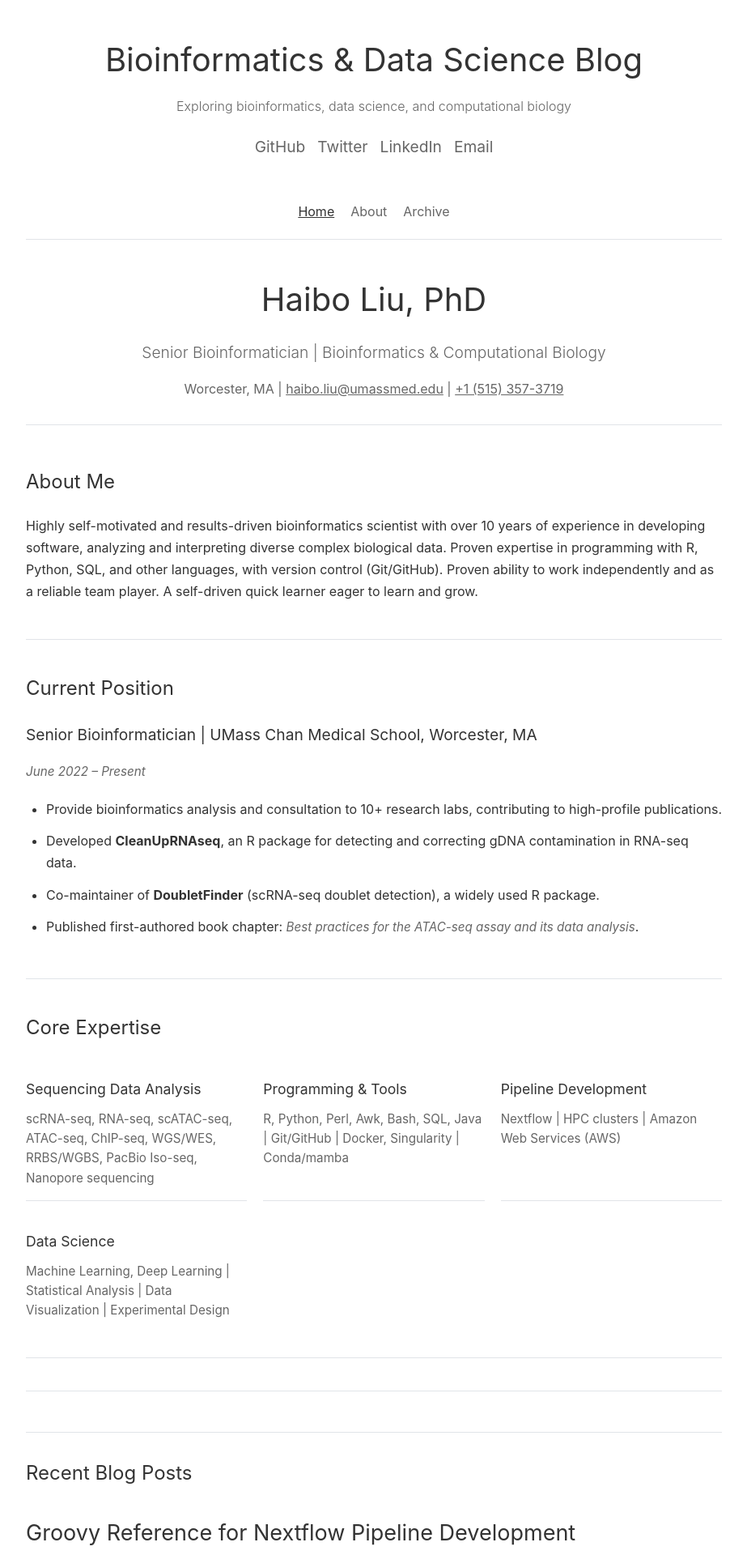
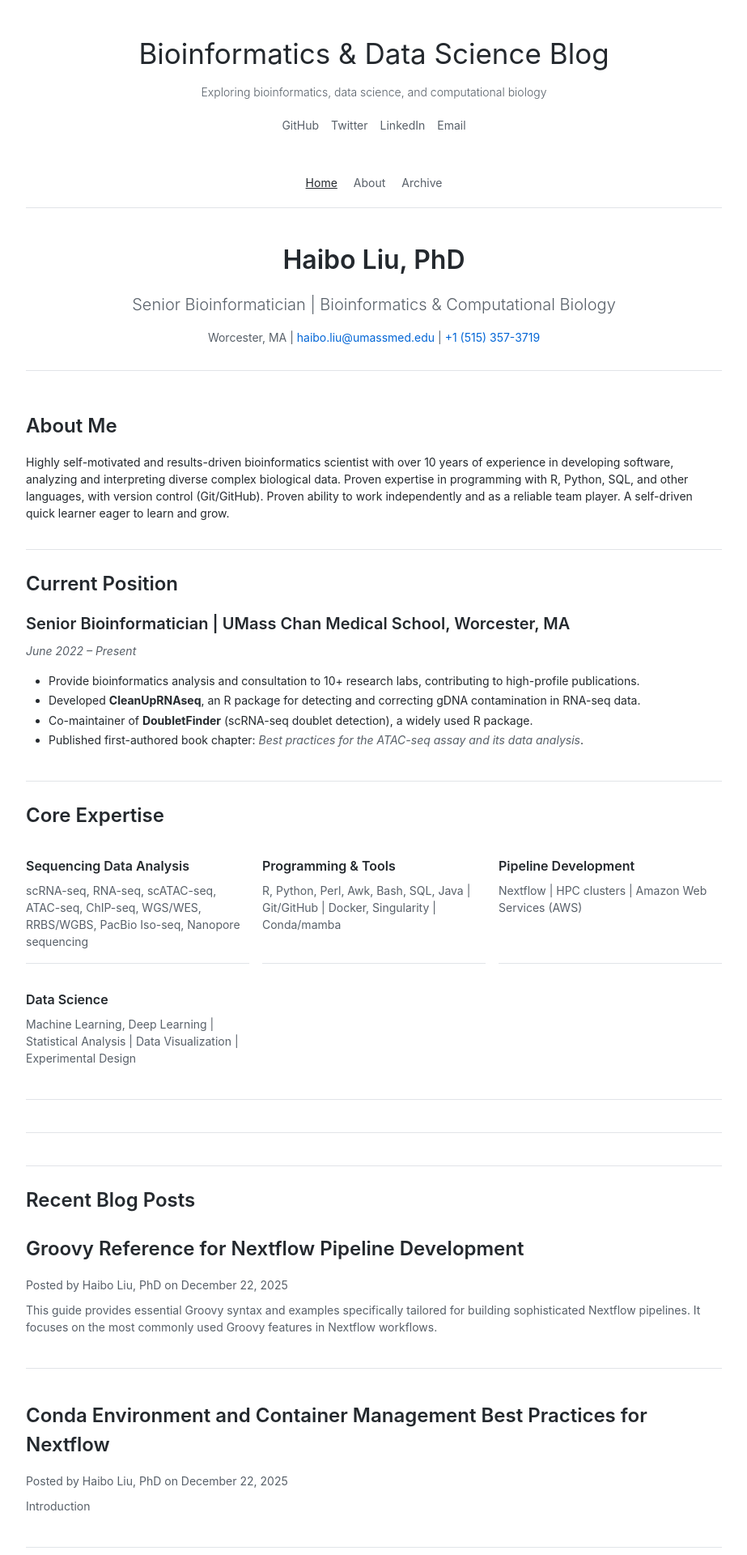
Before and after one commit to haibol2016/haibol2016.github.io, a Jekyll site: the page built from index.html, in a window 1280 px wide. Shown: the top 1920 px of the page at 81% size, without its empty margins (178-1101 px from the left). Built offline with Jekyll 4.4.1, drawn with Linux system fonts in a browser that asks for light colours; nearby versions of some CDN libraries.

Commit message:
fix code blockcss

```diff
--- a/assets/css/main.css
+++ b/assets/css/main.css
@@ -1,5 +1,5 @@
 /* ============================================
-   Minimal Blog Styling (inspired by iamtrask.github.io)
+   Minimal Blog Styling (matching iamtrask.github.io)
    ============================================ */
 
 /* Base styles */
@@ -10,11 +10,11 @@
 body {
   margin: 0;
   padding: 0;
-  font-family: -apple-system, BlinkMacSystemFont, "Segoe UI", Roboto, "Helvetica Neue", Arial, sans-serif;
-  font-size: 16px;
-  line-height: 1.7;
-  color: #333;
-  background: #fff;
+  font-family: -apple-system, BlinkMacSystemFont, "Segoe UI", Helvetica, Arial, sans-serif;
+  font-size: 14px;
+  line-height: 1.5;
+  color: #24292e;
+  background-color: #fff;
 }
 
 .wrapper {
@@ -38,7 +38,7 @@
 }
 
 header h1 a {
-  color: #333;
+  color: #24292e;
   text-decoration: none;
 }
 
@@ -47,7 +47,7 @@
 }
 
 .subtitle {
-  color: #666;
+  color: #586069;
   margin: 10px 0 0 0;
   font-size: 1em;
   font-weight: 300;
@@ -62,14 +62,14 @@
 }
 
 .social-links a {
-  color: #666;
-  font-size: 1.2em;
+  color: #586069;
+  font-size: 1em;
   text-decoration: none;
-  transition: opacity 0.2s;
 }
 
 .social-links a:hover {
-  opacity: 0.7;
+  color: #0366d6;
+  text-decoration: underline;
 }
 
 /* ============================================
@@ -97,15 +97,14 @@
 }
 
 nav a {
-  color: #666;
+  color: #586069;
   text-decoration: none;
   font-weight: 400;
-  transition: color 0.2s;
 }
 
 nav a:hover,
 nav a.active {
-  color: #333;
+  color: #24292e;
   text-decoration: underline;
 }
 
@@ -117,38 +116,39 @@
 }
 
 h1, h2, h3, h4, h5, h6 {
-  font-weight: 400;
-  color: #333;
+  font-weight: 600;
+  color: #24292e;
   margin-top: 0;
 }
 
 h1 {
-  font-size: 2em;
+  font-size: 32px;
+  margin-bottom: 16px;
 }
 
 h2 {
-  font-size: 1.5em;
-  margin-top: 40px;
-  margin-bottom: 20px;
+  font-size: 24px;
+  margin-top: 24px;
+  margin-bottom: 16px;
 }
 
 h3 {
-  font-size: 1.3em;
-  margin-top: 30px;
-  margin-bottom: 15px;
+  font-size: 20px;
+  margin-top: 24px;
+  margin-bottom: 16px;
 }
 
 p {
-  margin: 15px 0;
+  margin: 0 0 10px 0;
 }
 
 a {
-  color: #333;
-  text-decoration: underline;
+  color: #0366d6;
+  text-decoration: none;
 }
 
 a:hover {
-  color: #000;
+  text-decoration: underline;
 }
 
 /* ============================================
@@ -172,17 +172,17 @@
 }
 
 .post-meta {
-  color: #666;
-  font-size: 0.9em;
+  color: #586069;
+  font-size: 14px;
   margin-bottom: 10px;
   display: block;
 }
 
 .post-link {
-  color: #333;
+  color: #24292e;
   text-decoration: none;
-  font-size: 1.3em;
-  font-weight: 400;
+  font-size: 24px;
+  font-weight: 600;
   display: block;
   margin-bottom: 10px;
 }
@@ -192,9 +192,9 @@
 }
 
 .post-excerpt {
-  color: #666;
+  color: #586069;
   margin: 10px 0;
-  line-height: 1.6;
+  line-height: 1.5;
 }
 
 /* ============================================
@@ -207,95 +207,89 @@
 }
 
 .post-title {
-  font-size: 2em;
-  margin-bottom: 15px;
-  color: #333;
-  font-weight: 400;
-  line-height: 1.2;
+  font-size: 32px;
+  margin-bottom: 16px;
+  color: #24292e;
+  font-weight: 600;
+  line-height: 1.25;
 }
 
 .post-content {
-  line-height: 1.8;
-  font-size: 1.05em;
+  line-height: 1.5;
+  font-size: 16px;
 }
 
 .post-content h1,
 .post-content h2,
 .post-content h3,
 .post-content h4 {
-  margin-top: 40px;
-  margin-bottom: 20px;
-  color: #333;
-  font-weight: 400;
+  margin-top: 24px;
+  margin-bottom: 16px;
+  color: #24292e;
+  font-weight: 600;
+}
+
+.post-content h1 {
+  font-size: 2em;
+  padding-bottom: 0.3em;
+  border-bottom: 1px solid #eaecef;
 }
 
 .post-content h2 {
-  font-size: 1.8em;
-  border-bottom: 1px solid #e1e4e8;
-  padding-bottom: 10px;
-  margin-top: 50px;
+  font-size: 1.5em;
+  padding-bottom: 0.3em;
+  border-bottom: 1px solid #eaecef;
 }
 
 .post-content h3 {
-  font-size: 1.4em;
+  font-size: 1.25em;
 }
 
 .post-content code {
-  background-color: #fff;
-  padding: 2px 6px;
+  padding: 0.2em 0.4em;
+  margin: 0;
+  font-size: 85%;
+  background-color: rgba(27, 31, 35, 0.05);
   border-radius: 3px;
-  font-size: 0.9em;
-  font-family: "SFMono-Regular", Consolas, "Liberation Mono", Menlo, monospace;
-  color: #e83e8c;
-  border: 1px solid #e1e4e8;
+  font-family: "SFMono-Regular", Consolas, "Liberation Mono", Menlo, Courier, monospace;
 }
 
 .post-content pre {
-  background: #fff;
-  border: 1px solid #e1e4e8;
+  padding: 16px;
+  overflow: auto;
+  font-size: 85%;
+  line-height: 1.45;
+  background-color: #f6f8fa;
   border-radius: 3px;
-  padding: 16px;
-  overflow-x: auto;
-  line-height: 1.6;
-  margin: 25px 0;
+  margin: 16px 0;
 }
 
 .post-content pre code {
+  display: inline;
+  max-width: auto;
+  padding: 0;
+  margin: 0;
+  overflow: visible;
+  line-height: inherit;
+  word-wrap: normal;
   background-color: transparent;
-  padding: 0;
-  color: #333;
-  border: none;
-  font-size: 0.95em;
+  border: 0;
+  border-radius: 0;
 }
 
-/* Override Prism.js theme with white background - must be after Prism CSS */
-.post-content pre,
-.post-content pre[class*="language-"],
-.post-content code[class*="language-"],
-pre[class*="language-"],
-code[class*="language-"] {
-  background: #fff !important;
-  color: #333 !important;
-  border: 1px solid #e1e4e8 !important;
+/* ============================================
+   Code Blocks with Line Numbers (Rouge/Kramdown)
+   ============================================ */
+.post-content .highlight {
+  margin-bottom: 16px;
 }
 
-.post-content pre code,
-.post-content pre[class*="language-"] code,
-.post-content pre[class*="language-"] code[class*="language-"],
-pre[class*="language-"] code[class*="language-"] {
-  background: transparent !important;
-  color: #333 !important;
-  border: none !important;
+.post-content .highlight pre {
+  margin-bottom: 0;
+  word-break: normal;
 }
 
-/* Style line numbers from Rouge/Kramdown */
-.post-content .highlight,
-.post-content pre {
-  margin: 25px 0;
-}
-
-.post-content .highlight table,
-.post-content pre table {
+.post-content .highlight table {
   width: 100%;
   border-collapse: collapse;
   margin: 0;
@@ -303,152 +297,67 @@
   table-layout: fixed;
 }
 
-.post-content .highlight tbody,
-.post-content pre tbody {
+.post-content .highlight tbody {
   display: table-row-group;
 }
 
-.post-content .highlight tr,
-.post-content pre tr {
+.post-content .highlight tr {
   display: table-row;
 }
 
-.post-content .highlight td,
-.post-content pre td {
+.post-content .highlight td {
   display: table-cell;
   vertical-align: top;
-  border: none !important;
+  border: none;
   padding: 0;
 }
 
-.post-content .highlight td.lineno,
-.post-content pre td.lineno {
-  width: 3em;
-  min-width: 3em;
-  max-width: 3em;
-  padding: 0 8px 0 16px;
+.post-content .highlight td.lineno {
+  width: 1%;
+  min-width: 50px;
+  padding: 0 10px 0 0;
   text-align: right;
-  color: #999;
-  background: #fafafa;
+  color: #6a737d;
+  background-color: transparent;
   user-select: none;
   -webkit-user-select: none;
-  border-right: 1px solid #e1e4e8;
   white-space: nowrap;
 }
 
-.post-content .highlight td.code,
-.post-content pre td.code {
-  width: auto;
-  padding: 0 16px;
+.post-content .highlight td.code {
+  width: 99%;
+  padding: 16px;
   overflow-x: auto;
-  background: #fff;
+  background-color: #f6f8fa;
 }
 
-.post-content .highlight pre,
-.post-content pre pre {
+.post-content .highlight pre {
   margin: 0;
-  padding: 16px 0;
+  padding: 0;
   background: transparent;
   border: none;
   overflow-x: auto;
+  font-size: 85%;
+  line-height: 1.45;
 }
 
 .post-content .highlight .lineno {
   display: inline-block;
-  color: #999;
+  color: #6a737d;
 }
 
-/* Override Prism token colors for light theme */
-.post-content .token.comment,
-.post-content .token.prolog,
-.post-content .token.doctype,
-.post-content .token.cdata {
-  color: #6a737d !important;
+/* ============================================
+   Override Prism.js for white background
+   ============================================ */
+.post-content pre[class*="language-"],
+.post-content code[class*="language-"] {
+  background: #f6f8fa !important;
+  color: #24292e !important;
 }
 
-.post-content .token.punctuation {
-  color: #333 !important;
-}
-
-.post-content .token.property,
-.post-content .token.tag,
-.post-content .token.boolean,
-.post-content .token.number,
-.post-content .token.constant,
-.post-content .token.symbol,
-.post-content .token.deleted {
-  color: #005cc5 !important;
-}
-
-.post-content .token.selector,
-.post-content .token.attr-name,
-.post-content .token.string,
-.post-content .token.char,
-.post-content .token.builtin,
-.post-content .token.inserted {
-  color: #032f62 !important;
-}
-
-.post-content .token.operator,
-.post-content .token.entity,
-.post-content .token.url,
-.post-content .language-css .token.string,
-.post-content .style .token.string {
-  color: #d73a49 !important;
-}
-
-.post-content .token.atrule,
-.post-content .token.attr-value,
-.post-content .token.keyword {
-  color: #d73a49 !important;
-}
-
-.post-content .token.function,
-.post-content .token.class-name {
-  color: #6f42c1 !important;
-}
-
-.post-content blockquote {
-  border-left: 4px solid #e1e4e8;
-  padding: 0 20px;
-  margin: 25px 0;
-  color: #666;
-  font-style: italic;
-}
-
-.post-content img {
-  max-width: 100%;
-  height: auto;
-  margin: 30px 0;
-}
-
-.post-content ul,
-.post-content ol {
-  margin: 20px 0;
-  padding-left: 30px;
-}
-
-.post-content li {
-  margin: 10px 0;
-}
-
-.post-content table {
-  width: 100%;
-  border-collapse: collapse;
-  margin: 25px 0;
-}
-
-.post-content table th {
-  background: #f6f8fa;
-  padding: 12px;
-  text-align: left;
-  font-weight: 500;
-  border-bottom: 2px solid #e1e4e8;
-}
-
-.post-content table td {
-  padding: 12px;
-  border-bottom: 1px solid #e1e4e8;
+.post-content pre[class*="language-"] code[class*="language-"] {
+  background: transparent !important;
+  color: #24292e !important;
 }
 
 /* ============================================
@@ -464,10 +373,10 @@
 .tag {
   display: inline-block;
   background: #f6f8fa;
-  color: #666;
+  color: #586069;
   padding: 4px 12px;
   border-radius: 3px;
-  font-size: 0.85em;
+  font-size: 12px;
   text-decoration: none;
 }
 
@@ -482,14 +391,15 @@
   background: #f6f8fa;
   border: 1px solid #e1e4e8;
   border-radius: 3px;
-  padding: 20px;
-  margin: 30px 0;
+  padding: 16px;
+  margin: 16px 0;
 }
 
 .toc h3 {
   margin-top: 0;
-  color: #333;
-  font-size: 1.1em;
+  color: #24292e;
+  font-size: 16px;
+  font-weight: 600;
 }
 
 .toc ul {
@@ -502,12 +412,83 @@
 }
 
 .toc a {
-  color: #333;
+  color: #0366d6;
   text-decoration: none;
 }
 
 .toc a:hover {
   text-decoration: underline;
+}
+
+/* ============================================
+   Blockquotes
+   ============================================ */
+.post-content blockquote {
+  padding: 0 1em;
+  color: #6a737d;
+  border-left: 0.25em solid #dfe2e5;
+  margin: 16px 0;
+}
+
+.post-content blockquote > :first-child {
+  margin-top: 0;
+}
+
+.post-content blockquote > :last-child {
+  margin-bottom: 0;
+}
+
+/* ============================================
+   Images
+   ============================================ */
+.post-content img {
+  max-width: 100%;
+  height: auto;
+  margin: 16px 0;
+}
+
+/* ============================================
+   Lists
+   ============================================ */
+.post-content ul,
+.post-content ol {
+  margin: 16px 0;
+  padding-left: 2em;
+}
+
+.post-content li {
+  margin: 0.25em 0;
+}
+
+/* ============================================
+   Tables
+   ============================================ */
+.post-content table {
+  width: 100%;
+  border-collapse: collapse;
+  margin: 16px 0;
+  display: block;
+  overflow: auto;
+}
+
+.post-content table th {
+  font-weight: 600;
+  padding: 6px 13px;
+  border: 1px solid #dfe2e5;
+}
+
+.post-content table td {
+  padding: 6px 13px;
+  border: 1px solid #dfe2e5;
+}
+
+.post-content table tr {
+  background-color: #fff;
+  border-top: 1px solid #c6cbd1;
+}
+
+.post-content table tr:nth-child(2n) {
+  background-color: #f6f8fa;
 }
 
 /* ============================================
@@ -525,26 +506,30 @@
 }
 
 .page-heading {
-  font-size: 2.5em;
-  font-weight: 400;
-  margin: 0 0 15px 0;
+  font-size: 32px;
+  font-weight: 600;
+  margin: 0 0 16px 0;
 }
 
 .page-description {
-  font-size: 1.2em;
+  font-size: 20px;
   margin: 10px 0;
   font-weight: 300;
-  color: #666;
+  color: #586069;
 }
 
 .page-subtitle {
-  font-size: 1em;
+  font-size: 14px;
   margin: 15px 0 0 0;
-  color: #666;
+  color: #586069;
 }
 
 .page-subtitle a {
-  color: #666;
+  color: #0366d6;
+  text-decoration: none;
+}
+
+.page-subtitle a:hover {
   text-decoration: underline;
 }
 
@@ -555,8 +540,8 @@
 .highlights,
 .publications,
 .certifications {
-  margin: 40px 0;
-  padding-bottom: 30px;
+  margin: 24px 0;
+  padding-bottom: 24px;
   border-bottom: 1px solid #e1e4e8;
 }
 
@@ -577,21 +562,21 @@
 .highlights h2,
 .publications h2,
 .certifications h2 {
-  font-size: 1.5em;
+  font-size: 24px;
   margin-top: 0;
-  margin-bottom: 20px;
-  font-weight: 400;
+  margin-bottom: 16px;
+  font-weight: 600;
 }
 
 .current-position h3 {
-  font-size: 1.2em;
-  margin: 15px 0 5px 0;
-  font-weight: 400;
+  font-size: 20px;
+  margin: 16px 0 8px 0;
+  font-weight: 600;
 }
 
 .current-position em {
-  color: #666;
-  font-size: 0.95em;
+  color: #586069;
+  font-size: 14px;
 }
 
 .current-position ul,
@@ -599,8 +584,8 @@
 .highlights ul,
 .publications ul,
 .certifications ul {
-  margin: 20px 0;
-  padding-left: 25px;
+  margin: 16px 0;
+  padding-left: 2em;
 }
 
 .current-position li,
@@ -608,19 +593,19 @@
 .highlights li,
 .publications li,
 .certifications li {
-  margin: 12px 0;
-  line-height: 1.7;
+  margin: 0.25em 0;
+  line-height: 1.5;
 }
 
 .skills-grid {
   display: grid;
   grid-template-columns: repeat(auto-fit, minmax(250px, 1fr));
-  gap: 20px;
-  margin-top: 25px;
+  gap: 16px;
+  margin-top: 16px;
 }
 
 .skill-category {
-  padding: 15px 0;
+  padding: 16px 0;
   border-bottom: 1px solid #e1e4e8;
 }
 
@@ -629,27 +614,27 @@
 }
 
 .skill-category h3 {
-  font-size: 1.1em;
-  margin: 0 0 10px 0;
-  font-weight: 400;
+  font-size: 16px;
+  margin: 0 0 8px 0;
+  font-weight: 600;
 }
 
 .skill-category p {
   margin: 0;
-  color: #666;
-  line-height: 1.6;
-  font-size: 0.95em;
+  color: #586069;
+  line-height: 1.5;
+  font-size: 14px;
 }
 
 .education li strong {
-  color: #333;
+  color: #24292e;
   display: block;
-  margin-bottom: 5px;
+  margin-bottom: 4px;
 }
 
 .education li em {
-  color: #666;
-  font-size: 0.9em;
+  color: #586069;
+  font-size: 14px;
 }
 
 .highlights li {
@@ -661,28 +646,28 @@
   content: "•";
   position: absolute;
   left: 0;
-  color: #666;
+  color: #586069;
 }
 
 .recent-posts {
-  margin-top: 50px;
-  padding-top: 30px;
+  margin-top: 40px;
+  padding-top: 24px;
   border-top: 1px solid #e1e4e8;
 }
 
 .recent-posts h2 {
-  font-size: 1.5em;
+  font-size: 24px;
   margin-top: 0;
-  margin-bottom: 30px;
-  font-weight: 400;
+  margin-bottom: 16px;
+  font-weight: 600;
 }
 
 /* ============================================
    Archive Page
    ============================================ */
 .archive-year {
-  margin: 40px 0;
-  padding-bottom: 30px;
+  margin: 24px 0;
+  padding-bottom: 24px;
   border-bottom: 1px solid #e1e4e8;
 }
 
@@ -691,10 +676,10 @@
 }
 
 .archive-year h2 {
-  font-size: 1.8em;
+  font-size: 24px;
   margin-top: 0;
-  margin-bottom: 25px;
-  font-weight: 400;
+  margin-bottom: 16px;
+  font-weight: 600;
 }
 
 .archive-posts {
@@ -704,11 +689,11 @@
 }
 
 .archive-item {
-  padding: 15px 0;
+  padding: 8px 0;
   border-bottom: 1px solid #e1e4e8;
   display: flex;
   align-items: baseline;
-  gap: 20px;
+  gap: 16px;
 }
 
 .archive-item:last-child {
@@ -716,20 +701,21 @@
 }
 
 .archive-date {
-  color: #666;
-  font-size: 0.9em;
-  min-width: 120px;
+  color: #586069;
+  font-size: 14px;
+  min-width: 100px;
   flex-shrink: 0;
 }
 
 .archive-link {
-  color: #333;
+  color: #24292e;
   text-decoration: none;
   font-weight: 400;
-  font-size: 1.05em;
+  font-size: 16px;
 }
 
 .archive-link:hover {
+  color: #0366d6;
   text-decoration: underline;
 }
 
@@ -737,21 +723,21 @@
    Footer
    ============================================ */
 footer {
-  margin-top: 60px;
-  padding-top: 30px;
+  margin-top: 40px;
+  padding-top: 24px;
   border-top: 1px solid #e1e4e8;
-  color: #666;
-  font-size: 0.9em;
+  color: #586069;
+  font-size: 12px;
   text-align: center;
 }
 
 footer a {
-  color: #666;
-  text-decoration: underline;
+  color: #0366d6;
+  text-decoration: none;
 }
 
 footer a:hover {
-  color: #333;
+  text-decoration: underline;
 }
 
 /* ============================================
@@ -760,18 +746,54 @@
 .rss-subscribe {
   margin-top: 40px;
   text-align: center;
-  padding: 20px 0;
+  padding: 16px 0;
   border-top: 1px solid #e1e4e8;
-  color: #666;
+  color: #586069;
 }
 
 .rss-subscribe a {
-  color: #666;
+  color: #0366d6;
+  text-decoration: none;
+}
+
+.rss-subscribe a:hover {
   text-decoration: underline;
 }
 
-.rss-subscribe a:hover {
-  color: #333;
+/* ============================================
+   Related Posts
+   ============================================ */
+.related-posts {
+  margin-top: 40px;
+  padding-top: 24px;
+  border-top: 1px solid #e1e4e8;
+}
+
+.related-posts h3 {
+  color: #24292e;
+  margin-bottom: 16px;
+  font-size: 20px;
+  font-weight: 600;
+}
+
+.related-posts ul {
+  list-style: none;
+  padding: 0;
+}
+
+.related-posts li {
+  margin: 8px 0;
+  padding: 8px 0;
+}
+
+.related-posts a {
+  color: #0366d6;
+  text-decoration: none;
+  font-weight: 400;
+}
+
+.related-posts a:hover {
+  text-decoration: underline;
 }
 
 /* ============================================
@@ -787,7 +809,7 @@
   }
 
   .page-heading {
-    font-size: 2em;
+    font-size: 24px;
   }
 
   .skills-grid {
@@ -796,11 +818,16 @@
 
   .archive-item {
     flex-direction: column;
-    gap: 8px;
+    gap: 4px;
   }
 
   .archive-date {
     min-width: auto;
-    font-size: 0.85em;
+    font-size: 12px;
+  }
+
+  .post-content .highlight td.lineno {
+    min-width: 40px;
+    padding: 0 8px 0 0;
   }
 }
```
